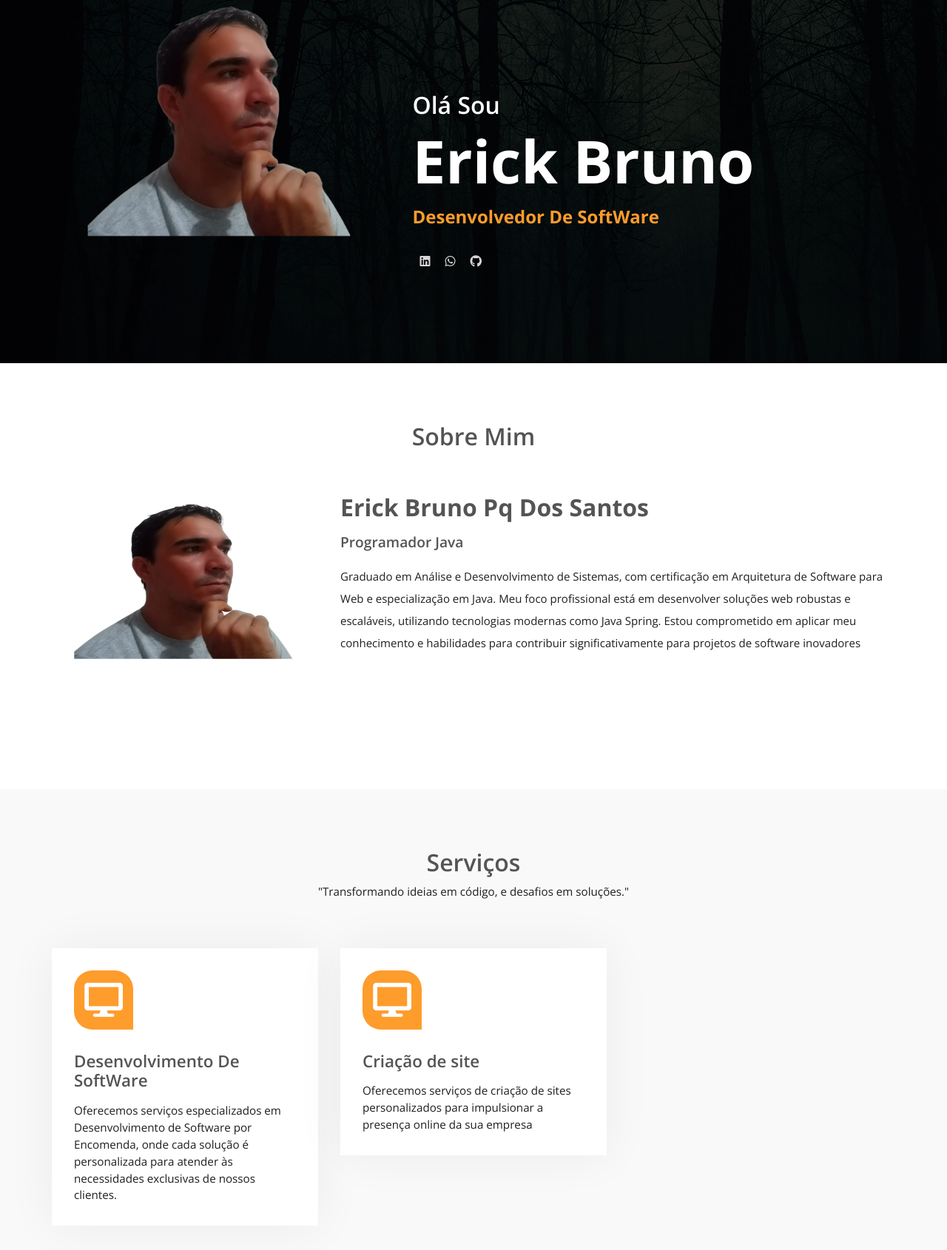
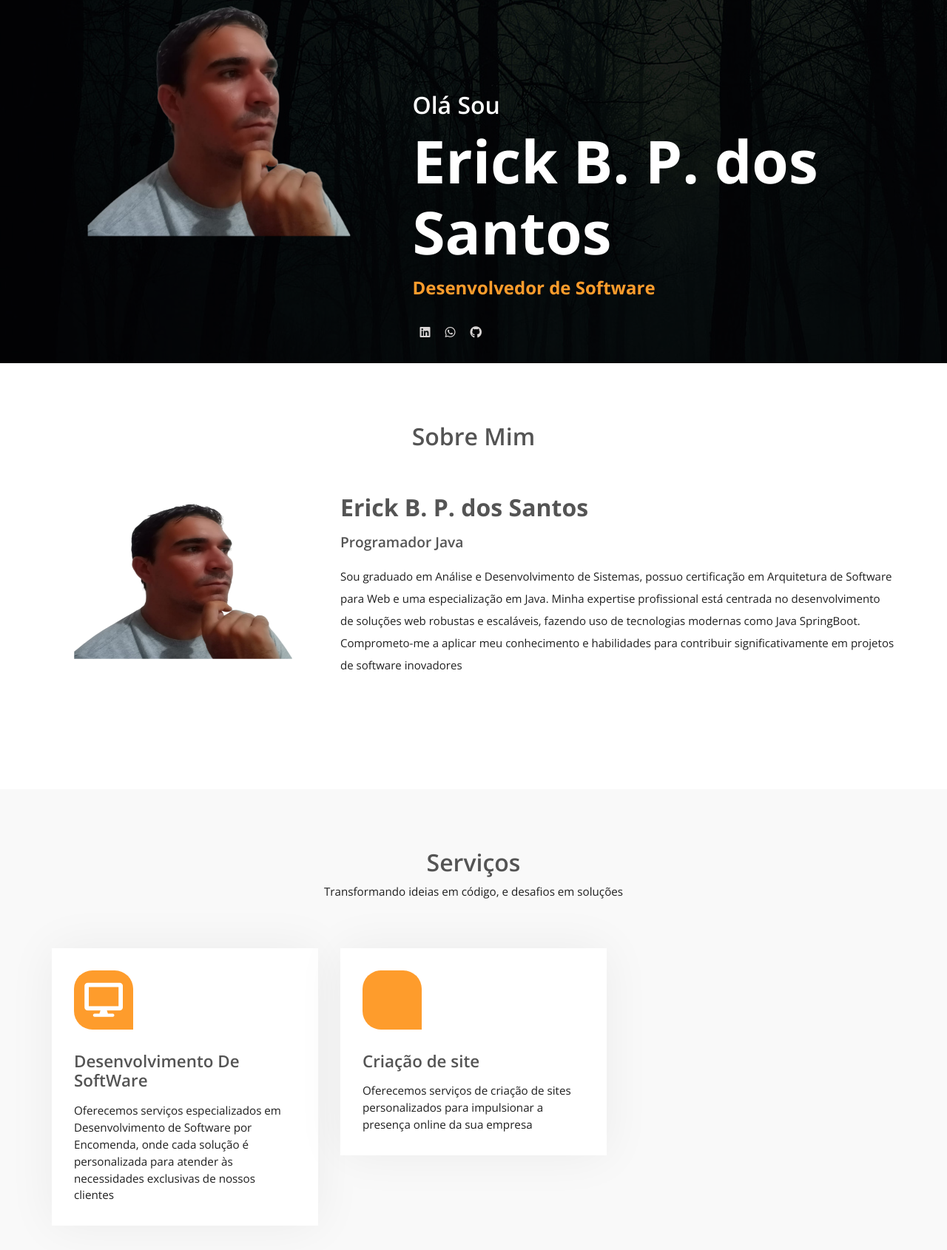
Before and after one commit to Erick-SouDev/Erick-SouDev.github.io, a plain HTML site: page index.html in a window 1280 px wide. Shown: the part 107-1797 px from the top of the page at 74% size. Drawn offline with nearby package versions, Linux system fonts and the light colour scheme.

Commit message:
atualizado

```diff
--- a/index.html
+++ b/index.html
@@ -20,7 +20,6 @@
 </head>
 
 <body>
-    <!--########################### Header Starts Here ###################### -->
     <div class="home-screen container-fluid">
         <div class="home-cover">
             <div id="menu-jk" class="header">
@@ -53,8 +52,8 @@
                     </div>
                     <div class="col-md-7 animated bounceInRight homexp">
                         <h5>Olá Sou </h5>
-                        <h2>Erick Bruno</h2>
-                        <span> <a>Desenvolvedor De SoftWare</a> </span>
+                        <h2>Erick B. P. dos Santos</h2>
+                        <span> <a>Desenvolvedor de Software</a> </span>
                         <ul class="socil-icon">
 
                             <li>
@@ -79,7 +78,6 @@
         </div>
     </div>
 
-    <!--########################### About US Starts Here ###################### -->
 
     <div id="about_us" class="about-us container-fluid">
         <div class="container">
@@ -91,13 +89,9 @@
                     <img src="assets/images/foto2.png" alt="" width="140" height="350">
                 </div>
                 <div class="detail-col col-md-8">
-                    <h2>Erick Bruno Pq Dos Santos</h2>
+                    <h2>Erick B. P. dos Santos</h2>
                     <h6>Programador Java</h6>
-                    <p>Graduado em Análise e Desenvolvimento de Sistemas, com certificação em Arquitetura de Software
-                        para Web e especialização em Java. Meu foco profissional está em desenvolver soluções web
-                        robustas e escaláveis, utilizando tecnologias modernas como Java Spring. Estou comprometido em
-                        aplicar meu conhecimento e habilidades para contribuir significativamente para projetos de
-                        software inovadores</p>
+                    <p>Sou graduado em Análise e Desenvolvimento de Sistemas, possuo certificação em Arquitetura de Software para Web e uma especialização em Java. Minha expertise profissional está centrada no desenvolvimento de soluções web robustas e escaláveis, fazendo uso de tecnologias modernas como Java SpringBoot. Comprometo-me a aplicar meu conhecimento e habilidades para contribuir significativamente em projetos de software inovadores</p>
 
                 </div>
 
@@ -108,13 +102,12 @@
 
     </div>
 
-    <!--########################### Services Starts Here ###################### -->
 
     <div id="services" class="services container-fluid">
         <div class="container">
             <div class="session-title row">
                 <h2>Serviços</h2>
-                <p>"Transformando ideias em código, e desafios em soluções."
+                <p>Transformando ideias em código, e desafios em soluções
                 </p>
             </div>
             <div class="services-row row">
@@ -123,13 +116,13 @@
                     <div class="service-card">
                         <i class="fas fa-desktop"></i>
                         <h4>Desenvolvimento De SoftWare </h4>
-                        <p>Oferecemos serviços especializados em Desenvolvimento de Software por Encomenda, onde cada solução é personalizada para atender às necessidades exclusivas de nossos clientes.</p>
+                        <p>Oferecemos serviços especializados em Desenvolvimento de Software por Encomenda, onde cada solução é personalizada para atender às necessidades exclusivas de nossos clientes</p>
                     </div>
                 </div>
 
                 <div class="col-md-4 seric-div">
                     <div class="service-card">
-                        <i class="fas fa-desktop"></i>
+                        <i class="fas fa-page4"></i>
                         <h4>Criação de site </h4>
                         <p>Oferecemos serviços de criação de sites personalizados para impulsionar a presença online da sua empresa</p>
                     </div>
@@ -139,7 +132,6 @@
         </div>
     </div>
 
-    <!--########################### Skills Starts Here ###################### -->
 
     <div id="skills" class="skills container-fluid">
         <div class="row">
```
